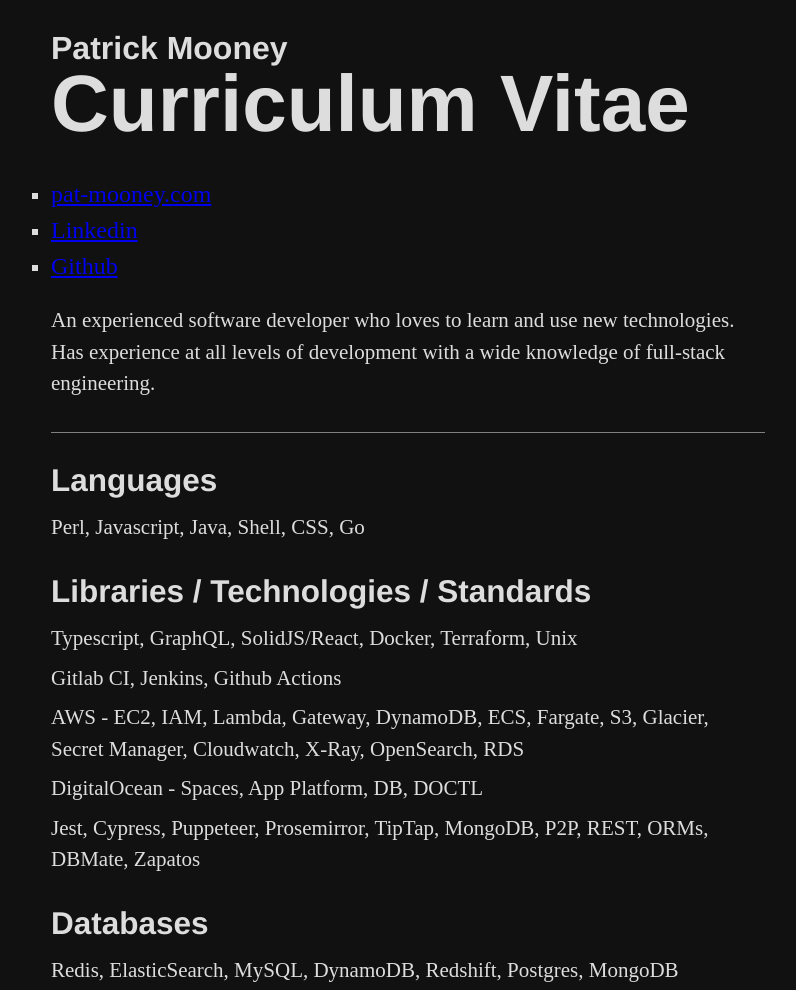
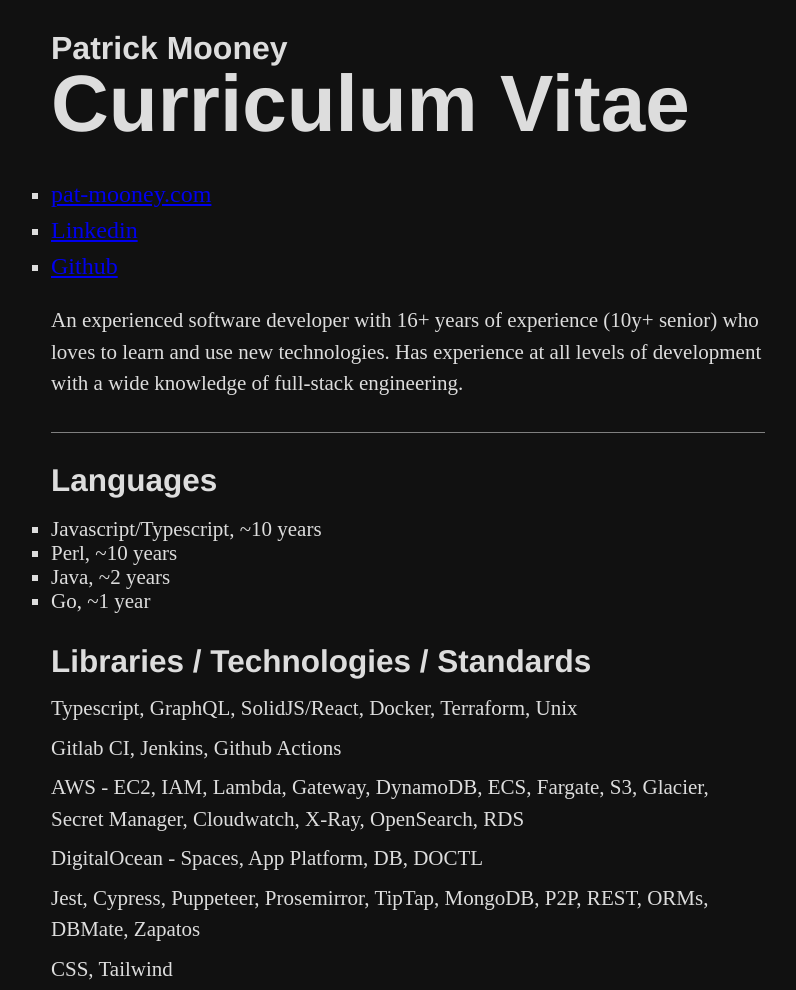
Before and after one commit to patmooney/patmooney.github.io, a plain HTML site: page index.html in a window 1280 px wide. Shown: the top 990 px of the page, without its empty margins (232-1028 px from the left). Drawn offline with Linux system fonts and the light colour scheme.

Commit message:
Update index.html

```diff
--- a/index.html
+++ b/index.html
@@ -124,12 +124,16 @@
                     <li><a href="https://www.linkedin.com/in/patrick-mooney-21660511/">Linkedin</a></li>
                     <li><a href="https://www.github.com/patmooney">Github</a></li>
                 </ul>
-                <p>An experienced software developer who loves to learn and use new technologies. Has experience at all levels of development with a wide knowledge of full-stack engineering.</p>
+                <p>An experienced software developer with 16+ years of experience (10y+ senior) who loves to learn and use new technologies. Has experience at all levels of development with a wide knowledge of full-stack engineering.</p>
             </article>
             <article>
                 <h2>Languages</h2>
-                <p>Perl, Javascript, Java, Shell, CSS, Go</p>
-
+                <ul>
+			<li>Javascript/Typescript, ~10 years</li>
+			<li>Perl, ~10 years</li>
+			<li>Java, ~2 years</li>
+			<li>Go, ~1 year</li>
+		</ul>
                 <h2>Libraries / Technologies / Standards</h2>
 		<div class="lib-section">
 	                <p>Typescript, GraphQL, SolidJS/React, Docker, Terraform, Unix</p>
@@ -137,6 +141,7 @@
 	                <p>AWS - EC2, IAM, Lambda, Gateway, DynamoDB, ECS, Fargate, S3, Glacier, Secret Manager, Cloudwatch, X-Ray, OpenSearch, RDS</p>
 		        <p>DigitalOcean - Spaces, App Platform, DB, DOCTL</p>
 			<p>Jest, Cypress, Puppeteer, Prosemirror, TipTap, MongoDB, P2P, REST, ORMs, DBMate, Zapatos</p>
+			<p>CSS, Tailwind</p>
 		</div>
                 <h2>Databases</h2>
                 <p>Redis, ElasticSearch, MySQL, DynamoDB, Redshift, Postgres, MongoDB</p>
```
